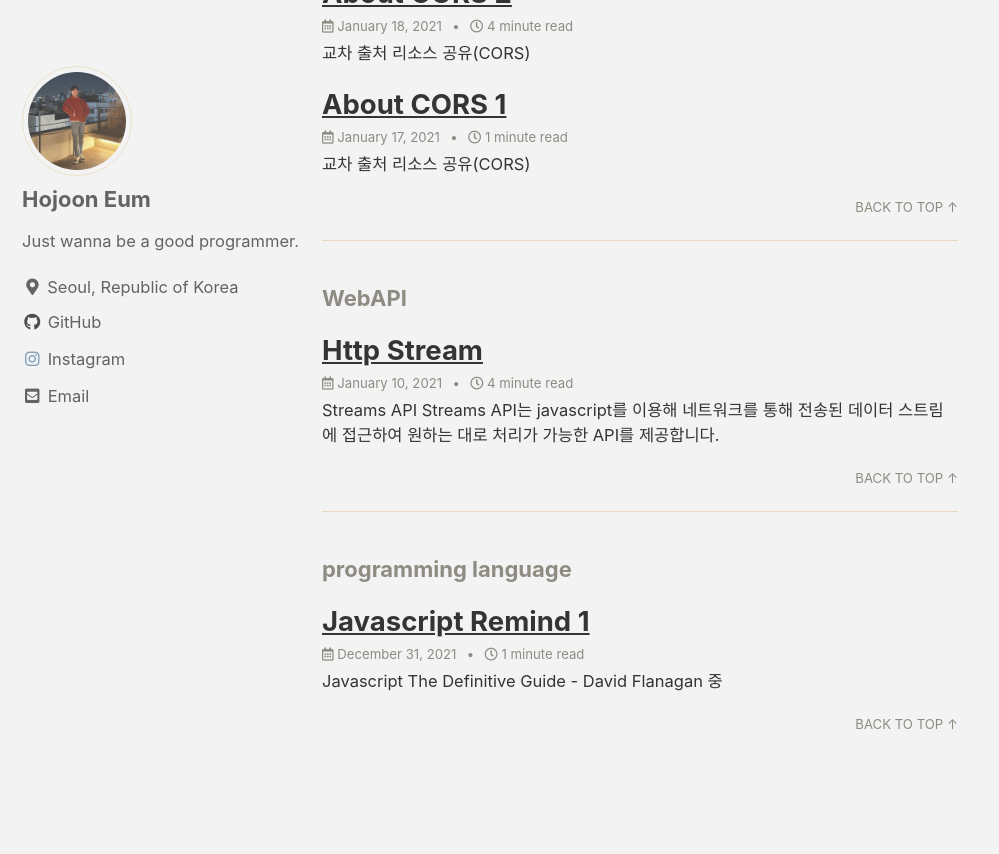
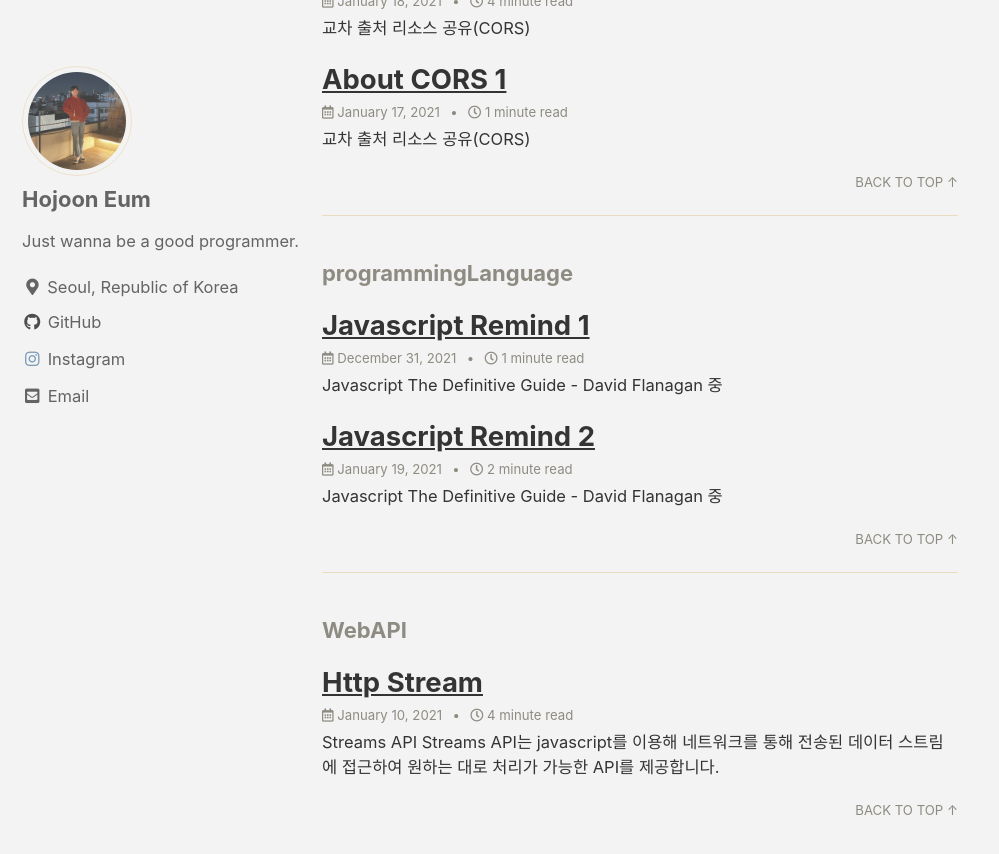
Before and after one commit to minusmo/minusmo.github.io, a Jekyll site: the page built from _pages/category-archive.md, in a window 1280 px wide and 900 px high, scrolled down 1659 px. Shown: the top 854 px of the window, without its empty margins (0-999 px from the left). Built offline with Jekyll 4.4.1, drawn with Linux system fonts in a browser that asks for light colours; cached includes are drawn as plain includes; some of the changed lines change nothing that is shown; some of the changed text lies outside the part shown.

Commit message:
Javascript Remind 2 added

````diff
--- /dev/null
+++ b/_posts/2021-01-19-Javascript Remind 2.md
@@ -0,0 +1,101 @@
+---
+layout: posts
+title: Javascript Remind 2
+category: programmingLanguage
+tags: javascript
+---
+
+**Javascript The Definitive Guide - David Flanagan** 중
+
+여기서는 위 서적에서 발견한 몇가지의
+**내가 몰랐던, 꼭 알아야할, 혹은 알면 좋을**,
+혹은 사소한 것들을 정리한다.
+
+### 3.2.4 이진 부동소수점과 반올림 오류
+자바스크립트의 실수 표현 범위가 정해져있기 때문에, 우리가 자바스크립트에서 실수를 다룰 때에는,
+주로 실제 _실수_ 의 _근사치_ 를 다루게 된다.
+
+**Javascript**의 IEEE-754 부동소수점 표현은 이진표현이다. 따라서 1/2, 1/4, 1/1024 같은 분수는 정확히
+표현할 수 있다. 하지만, 우리가 자주 쓰는 수는 _10진수(1/10, 1/100 같은)_ 이기 때문에, 이진 부동소수점
+표현으로는 0.1과 같은 실수를 _정확히_ 표현하지 못한다. 그래서 _반올림 오류_ 와 다음과 같은 상황이 발생한다.
+
+```javascript
+let x = .3 - .2;
+let y = .2 - .1;
+x === y => false
+x === .1 => false
+y === .1 => true
+```
+
+만약 실수의 동일성을 검증하는 상황이 발생한다면, 정수로 변환한 후 검증하는 방법을 고려해야한다.
+
+### 3.2.5 BigInt
+ES2020에서 새로운 숫자형 _BigInt_ 가 도입되었다. 64-비트 정수 표현을 지원하기 위해서이다.
+(BigInt는 timing-attack을 방지하지 않아 암호화에는 적합히지 않다.)
+
+BigInt는 소문자 n이 뒤따라오는 문자열로 쓰여진다. 십진수가 기본이지만, 2, 8, 16진수 표현도 지원한다.
+_BigInt()_ 를 이용하여 일반 자바스크립트 숫자나 문자열을 BigInt값으로 변환할 수 있다.
+_나머지를 구하거나, 반내림_ 연산을 제외한 모든 연산을 일반 숫자와 같이 수행할 수 있다.
+
+BigInt와 일반 숫자를 섞어서 연산해서는 안된다. 어느한쪽이 다른 한쪽의 자료형을 포함하는 경우에는,
+더 표현 범위가 넓은 쪽으로 _형변환_ 이 일어나지만, 자바스크립트 실수와 BigInt는 서로 표현범위가 다른
+자료형이기 때문에 두 숫자를 섞어서 연산하면 제대로 연산이 이루어지지 않는다.
+
+비교 연산자는 일반 숫자와 BigInt 간에 제대로 작동한다. 또한 _비트연산_ 도 작동한다.
+하지만 __Math__ 객체의 메소드는 BigInt와 사용할 수 없다.
+
+### 3.3 Text
+__string__ 은 불변의 16비트 값(Unicode character)들의 연속이다.
+
+Javascript는 _UTF-16_ 인코딩을 사용한다. 그리고 자바스크립트 문자열은 _unsigned 16-bit_ 값들의 연속이다.
+16비트 인코딩으로 모자란 UTF-16 문자들도 있는데, 이들은 2개의 UTF-16 문자의 짝으로 인코딩된다. 이는
+하나의 유니코드 문자를 자바스크립트로 문자로 표현하더라도, 이 문자열의 길이는 __2__ 가 될 수도 있다는 말이다.
+
+> 자바스크립트에서는 원래 이렇게 문자열을 다룰 때 16비트 값들로 나누어서 문자열을 다루는데,
+ES6 부터는 문자열이 순회가능한 객체이고, _for/of, ..._ 연산자를 사용하면 16비트 기준이 아니라 실제 문자 단위로
+접근할 수 있게 되었다.
+
+### 3.3.1 String Literals
+```javascript
+"one\
+long\
+line"
+이렇게 여러 줄에 걸쳐 한 문장을 쓸 수 있다.
+
+`the newline
+this is newline`
+백틱을 사용하면 줄바꿈 문자가 그대로 들어간다.
+```
+
+
+### 3.3.3 문자열 다루기
+몇가지 새로알게된 문자열 메소드들.
+
+- .normalize(): 유니코드 정규화
+- .charCodeAt(): 특정 인덱스의 16비트 코드를 반환한다.
+- .padStart, padEnd(몇칸, 어떤문자): 문자열의 앞/뒤에 특정문자나 공백을 삽입한다.
+
+문자열은 불변이므로 문자열을 변형하는 메소드들은 새로운 문자열을 반환한다.
+
+### 3.3.4 템플릿 문법
+#### Tagged template literals
+만약 함수 이름이 _여는 백틱_ 앞에 오면, 그 문자열과 표현식의 값들이 그 함수의 파라미터로 넘겨진다.
+이는 html, sql 등의 문자열을 처리하는데 사용될 수 있다.(graphql에도 사용된다.)
+다음처럼 쓴다.
+```javascript
+String.raw`\n`.length => 2
+```
+
+### 3.9.2 명시적 형변환
+몇몇 명시적 형변환에 사용되는 메소드와 함수들.
+
+```javascript
+number to string
+let n = 1234.234;
+n.toFixed(0) => "1234"
+n.toExponential()
+n.toPrecision()
+
+parseInt()
+parseFloat()
+```
--- a/_posts/2021-12-31-Javascript Remind 1.md
+++ b/_posts/2021-12-31-Javascript Remind 1.md
@@ -1,7 +1,7 @@
 ---
 layout: posts
 title: Javascript Remind 1
-category: programming language
+category: programmingLanguage
 tags: javascript
 ---
 
@@ -12,6 +12,7 @@ tags: javascript
 혹은 사소한 것들을 정리한다.
 
 ## 2.5.1 Unicode Escape Sequences
+
 javascript의 문자열은 유니코드(UTF-16) 문자의 집합이다.
 자바스크립트 컴파일러는 유니코드 문자열을 변수이름으로 사용하는 것을 허용한다.
 같은 유니코드 문자를 2개 이상의 unicode escape sequence로 표현하는 경우도 있다.
@@ -23,20 +24,24 @@ javascript의 문자열은 유니코드(UTF-16) 문자의 집합이다.
 유니코드만 사용해서 변수를 선언했을 때와는 binary encoding이 다르므로 다른 변수를 가리킨다.
 
 ## 3.1 Overview and Definitions
+
 자바스크립트는 원시타입과 객체타입으로 크게 나뉜다.
 
 ## 3.2 Numbers
+
 javascript의 Number 자료형은 정수와 실수(근사)를 표현한다.
 자바스크립트는 64-bit 부동소수점 표현방식으로, IEEE 754 standard에 정의되어 있다.
-이는 실수 표현 범위가 최대 +-1.7976931348623157 * 10 ** 308,
-최소 +-5 * 10 ** -324
+이는 실수 표현 범위가 최대 +-1.7976931348623157 _ 10 \*\* 308,
+최소 +-5 _ 10 \*\* -324
 까지 임을 의미한다.
 
-자바스크립트는 정확히 +-9,007,199,254,740,992(+-2 ** 53) 범위의 정수를 표현할 수 있다.
+자바스크립트는 정확히 +-9,007,199,254,740,992(+-2 \*\* 53) 범위의 정수를 표현할 수 있다.
 표현범위를 넘어가면 오버플로우나 언더플로우가 발생한다.
 
 ## 3.2.3 Arithmetic in Javascript
+
 ES6에서 추가된 유용한 Math 객체의 메소드들.
+
 - Math.cbrt(27) => 3: cube root
 - Math.hypot(3, 4) => 5: square root of sum of squares of all arguments
 - Math.log1p(x): natural log of (1+x); accurate for very small x
@@ -47,14 +52,17 @@ ES6에서 추가된 유용한 Math 객체의 메소드들.
 
 javascript 산술 연산은 오버플로우, 언더플로우, 0으로 나누는 연산에서 에러를 일으키기 않는다.
 대신,
+
 ```javascript
 Infinity, -Infinity in case of overflow
 0, -0 in case of underflow
 NaN in case of 0/0
 ```
+
 와 같은 특별한 값들이 존재한다.
 
 ES6에서 추가된 유용한 Number 객체의 메소드 및 프로퍼티들.
+
 - Number.parseInt()
 - Number.parseFloat()
 - Number.isNaN()
````
